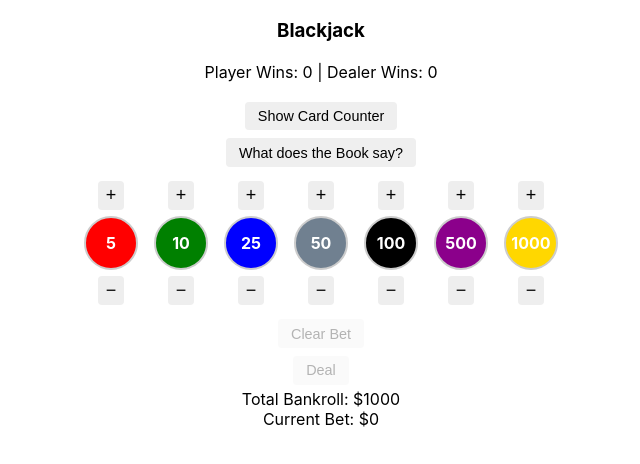
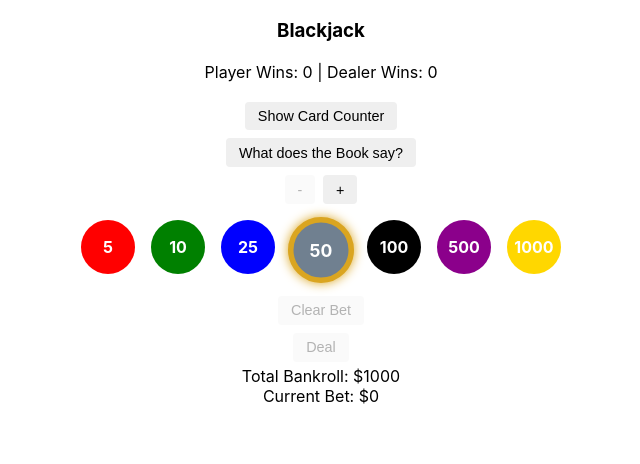
Before and after one commit to milaud/blackjack, a React (Create React App) app: page / in a window 1280 px wide. Shown: the top 464 px of the page, without its empty margins (319-959 px from the left). Built offline with nearby package versions, Linux system fonts and the light colour scheme.

Commit message:
change bet control

```diff
--- a/src/components/BetControls/BetControls.jsx
+++ b/src/components/BetControls/BetControls.jsx
@@ -1,4 +1,6 @@
 import { Chip } from "./Chip";
+import { useState } from "react";
+
 export default function BetControls({
     playerMoney,
     playerBet,
@@ -8,24 +10,35 @@ export default function BetControls({
 }) {
     // const betOptions = [1, 5, 10, 25, 50, 100, 500, 1000];
     const betOptions = [5, 10, 25, 50, 100, 500, 1000];
+    const [selectedChip, setSelectedChip] = useState(betOptions[3]);
 
     return (
-        <div className="chip-controls">
+        <div className="bet-controls">
+            <div className="chip-controls">
+                <button
+                    onClick={() => reduceBet(selectedChip)}
+                    disabled={playerBet < selectedChip}
+                >
+                    -
+                </button>
+                <button
+                    onClick={() => placeBet(selectedChip)}
+                    disabled={playerMoney < selectedChip}
+                >
+                    +
+                </button>
+            </div>
             <div className="chips-row">
                 {betOptions.map((amount) => (
                     <Chip
                         key={amount}
                         amount={amount}
                         playerMoney={playerMoney}
-                        onIncrease={() => placeBet(amount)}
-                        onDecrease={() => reduceBet(amount)}
+                        selected={selectedChip === amount}
+                        onClick={() => setSelectedChip(amount)}
                     />
                 ))}
             </div>
-
-            {/* <button onClick={() => reduceBet(1)} disabled={playerBet < 1}>
-                -$1
-            </button> */}
             <button onClick={() => clearBet()} disabled={playerBet === 0}>
                 Clear Bet
             </button>
--- a/src/components/BetControls/Chip.jsx
+++ b/src/components/BetControls/Chip.jsx
@@ -1,9 +1,9 @@
-export function Chip ({amount, playerMoney, onIncrease, onDecrease}) {
+export function Chip ({amount, selected, onClick}) {
     return (
         <div className="chip-container">
-            <button className="chip-button" disabled={playerMoney < amount} onClick={onIncrease}>+</button>
-            <div className={`chip-circle chip-${amount}`}>{amount}</div>
-            <button className="chip-button" disabled={playerMoney < amount} onClick={onDecrease}>−</button>
+            {/* <button className="chip-button" disabled={playerMoney < amount} onClick={onIncrease}>+</button> */}
+            <div className={`chip-circle chip-${amount} ${selected ? 'selected' : ''}`} onClick={onClick}>{amount}</div>
+            {/* <button className="chip-button" disabled={playerMoney < amount} onClick={onDecrease}>−</button> */}
         </div>
     );
 }
--- a/src/index.css
+++ b/src/index.css
@@ -67,14 +67,14 @@ button:hover:active {
   margin: 0 8px;
 }
 
-.chip-button {
+/* .chip-button {
   background-color: #eee;
   border: none;
   padding: 4px 8px;
   font-size: 18px;
   cursor: pointer;
   margin: 2px 0;
-}
+} */
 
 .chip-circle {
   border: 2px solid #ccc;
@@ -87,6 +87,15 @@ button:hover:active {
   align-items: center;
   margin: 4px 0;
   color: white;
+  user-select: none;
+  border: 2px solid transparent;
+}
+
+.chip-circle.selected {
+    border: 5px solid goldenrod;
+    box-shadow: 0 0 10px goldenrod;
+    transform: scale(1.1);
+    /* transition: transform 0.2s ease, box-shadow 0.2s ease; */
 }
 
 .chip-1   { background-color: white; }
```
